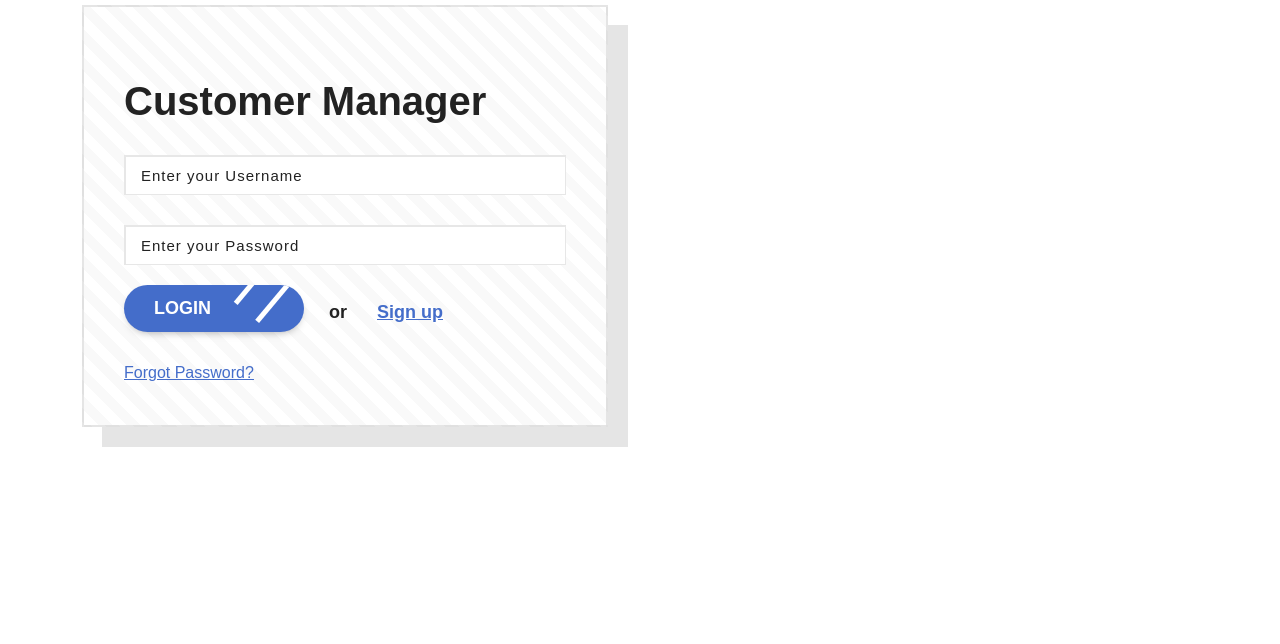
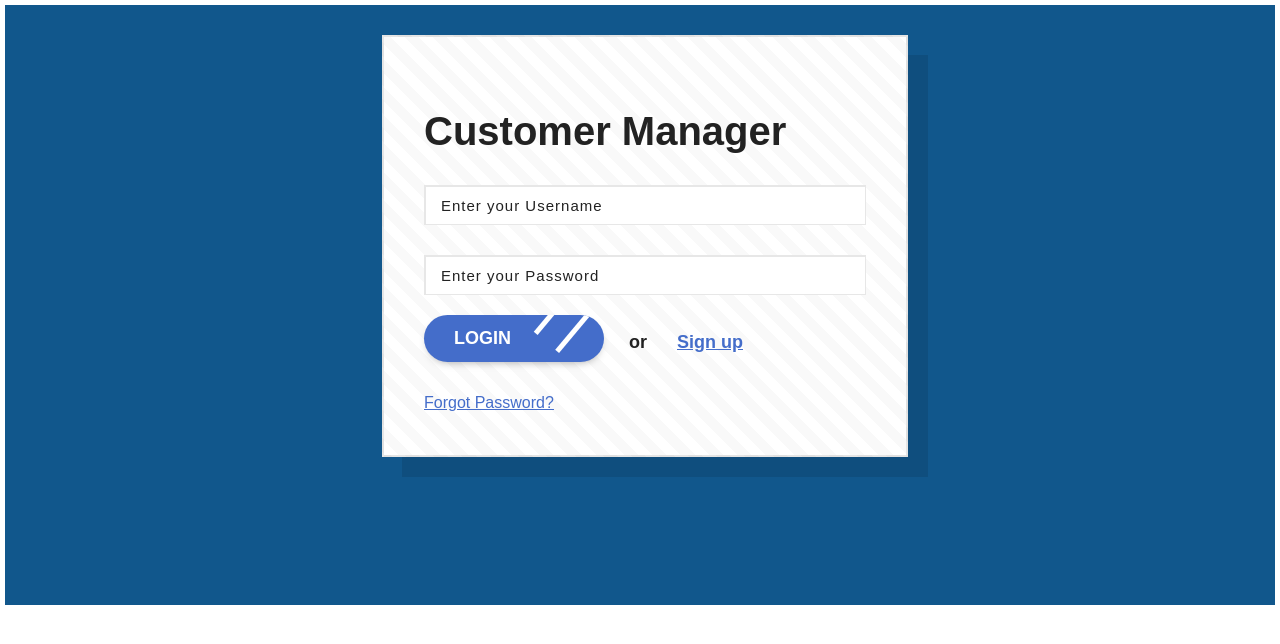
Before and after one commit to Surendra-Ponguru/Customer-Manager-React, a React (Create React App) app: page / in a window 1280 px wide. Shown: the top 644 px of the page. Built offline with nearby package versions, Linux system fonts and the light colour scheme.

Commit message:
Login Updated

```diff
--- a/profileDetails.json
+++ b/profileDetails.json
@@ -491,9 +491,9 @@
       "id": 27
     },
     {
-      "firstName": "sai Krishna",
-      "lastName": " K",
-      "gender": "male",
+      "firstName": "sai",
+      "lastName": "K",
+      "gender": "Male",
       "address": "2-454342, JNTU-A",
       "city": "Hyderabad",
       "state": {
--- a/src/App.css
+++ b/src/App.css
@@ -340,10 +340,18 @@
   font-size: 1.2em;
   transition: all ls;
  } */
+ .form-bg
+ {
+  background-color: #11578c;
+  height:600px;
+ }
 
  .form-container{
   font-family: 'Mukta', sans-serif;
   padding: 0 20px 20px 0;
+  margin-left: 300px;
+  margin-right: -300px;
+  margin-top: 30px;
 }
 .form-container .form-horizontal{
   background: repeating-linear-gradient(45deg,#fff,#fff 10px,#f9f9f9 10px,#f9f9f9 20px);
@@ -351,7 +359,7 @@
   border-radius: 0;
   border: 2px solid rgba(0,0,0,0.1);
   box-shadow: 20px 20px 0 rgba(0,0,0,0.1);
-  position: relative;
+
 }
 .form-horizontal .title{
   color: #222;
--- a/src/Component/AddCustomer.js
+++ b/src/Component/AddCustomer.js
@@ -49,7 +49,7 @@
         'Content-Type': 'application/json'
     }});
     if (response) {
-      window.alert(formData.FirstName," Data added Succcessfully");
+      window.alert(" Customer added Succcessfully");
       window.location.reload()
     } else {
       alert("something went wrong");
```
